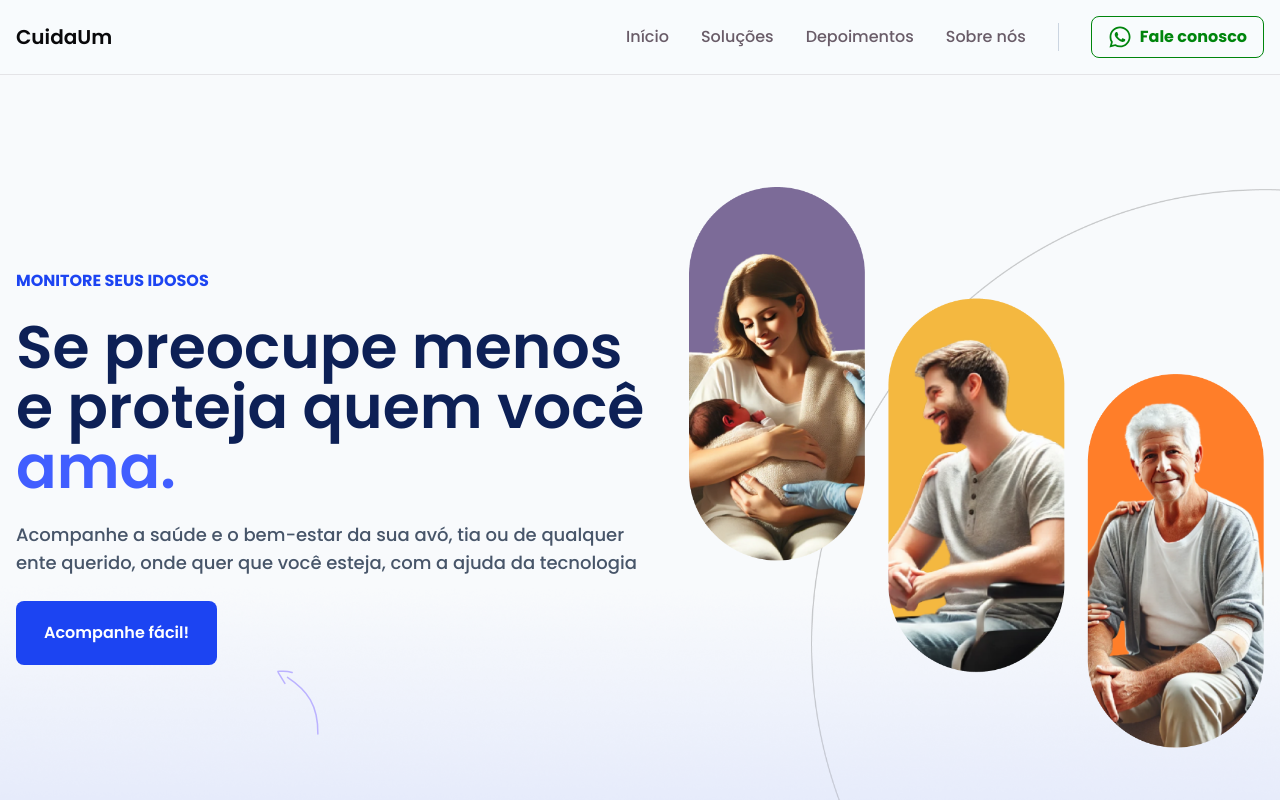
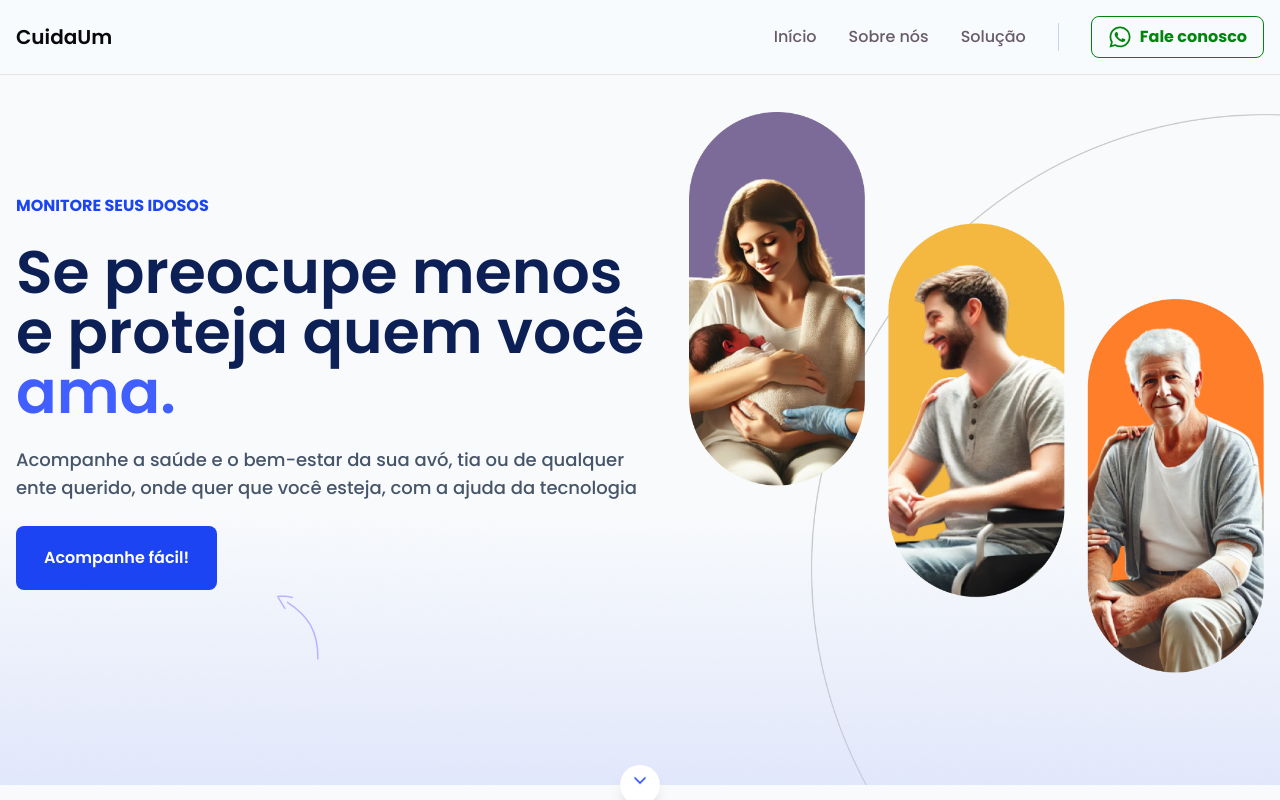
Before and after one commit to httpsyan/cuidaum-website, a Next.js app: page / in a window 1280 px wide. Shown: the top 800 px of the page. Built offline with nearby package versions, Linux system fonts and the light colour scheme.

Commit message:
feat: implement smooth scroll navigation between sections
- Add useScrollToSection hook for managing smooth scroll behavior
- Add section IDs for anchor points
- Implement scroll navigation in header
- Add framer-motion animations to header
- Update components to support section navigation

```diff
--- a/src/components/always-care/always-care.tsx
+++ b/src/components/always-care/always-care.tsx
@@ -5,7 +5,7 @@ import { BiHealth, BiLogoAirbnb } from "react-icons/bi";
 
 export const AlwaysCare = () => {
   return (
-    <section className="bg-[#1C44F2] py-8 sm:py-12 md:py-16">
+    <section className="bg-[#1C44F2] py-8 sm:py-12 md:py-16" id="care">
       <div className="container mx-auto px-4">
         <header className="flex items-center flex-col space-y-8 md:space-y-12">
           <div className="bg-[#D9D9D9] w-16 h-16 sm:w-20 sm:h-20 md:w-[6.25rem] md:h-[6.25rem] rounded-2xl flex items-center justify-center">
--- a/src/components/footer/footer.tsx
+++ b/src/components/footer/footer.tsx
@@ -21,6 +21,7 @@ export const Footer = () => {
     <footer
       className="w-full border-t py-8 md:py-12"
       aria-labelledby="footer-heading"
+      id="footer"
     >
       <div className="container mx-auto px-4">
         <div className="flex flex-col lg:flex-row gap-12 lg:gap-20 lg:justify-between">
--- a/src/components/header/header.tsx
+++ b/src/components/header/header.tsx
@@ -1,52 +1,82 @@
+"use client";
+
+import useScrollToSection from "@/hooks/scroll-to-section";
 import { Separator } from "@/ui/separator";
-import Link from "next/link";
+import { motion } from "framer-motion";
 import { FaWhatsapp } from "react-icons/fa";
 
 export const Header = () => {
+  const scrollToSection = useScrollToSection();
+  const headerVariants = {
+    hidden: { y: -100 },
+    visible: {
+      y: 0,
+      transition: {
+        duration: 0.5,
+        ease: "easeOut",
+      },
+    },
+  };
+
+  const linkHoverVariants = {
+    hover: { scale: 1.05, transition: { duration: 0.2 } },
+  };
+
   return (
-    <header className="border-b bg-[#F8FBFD] backdrop-blur-sm">
+    <motion.header
+      initial="hidden"
+      animate="visible"
+      variants={headerVariants}
+      className="border-b bg-[#F8FBFD] backdrop-blur-sm fixed w-full top-0 z-50"
+    >
       <div className="container mx-auto px-4 py-4">
         <nav className="flex items-center justify-between">
-          <div className="flex items-center gap-2">
+          <motion.div
+            className="flex items-center gap-2"
+            whileHover={{ scale: 1.02 }}
+          >
             <span className="font-semibold text-xl">CuidaUm</span>
-          </div>
+          </motion.div>
 
           <div className="hidden md:flex items-center gap-8">
-            <Link
-              href="#"
+            <motion.button
+              whileHover="hover"
+              variants={linkHoverVariants}
+              onClick={() => scrollToSection("initial")}
               className="font-medium text-[#695C68] hover:text-primary"
             >
               Início
-            </Link>
-            <Link
-              href="#"
-              className="font-medium text-[#695C68] hover:text-primary"
-            >
-              Soluções
-            </Link>
-            <Link
-              href="#"
-              className="font-medium text-[#695C68] hover:text-primary"
-            >
-              Depoimentos
-            </Link>
-            <Link
-              href="#"
+            </motion.button>
+
+            <motion.button
+              whileHover="hover"
+              variants={linkHoverVariants}
+              onClick={() => scrollToSection("about")}
               className="font-medium text-[#695C68] hover:text-primary"
             >
               Sobre nós
-            </Link>
+            </motion.button>
+
+            <motion.button
+              whileHover="hover"
+              variants={linkHoverVariants}
+              onClick={() => scrollToSection("care")}
+              className="font-medium text-[#695C68] hover:text-primary"
+            >
+              Solução
+            </motion.button>
             <Separator className="bg-[#CBD5E1] w-[1px] h-7" />
-            <Link
-              href="#"
+            <motion.a
+              href="https://wa.me/seu_numero"
+              whileHover={{ scale: 1.05 }}
               className="border-[#00850D] border text-[#00850D] font-bold px-4 py-2 rounded-lg flex items-center gap-2"
             >
               <FaWhatsapp size={24} />
               Fale conosco
-            </Link>
+            </motion.a>
           </div>
         </nav>
       </div>
-    </header>
+    </motion.header>
   );
 };
--- a/src/components/hero/hero.tsx
+++ b/src/components/hero/hero.tsx
@@ -1,13 +1,20 @@
+"use client";
+
 import Image from "next/image";
 import examples from "@/assets/home/examples.png";
 import hero from "@/assets/home/hero-background.png";
 import { ChevronDown } from "lucide-react";
+import useScrollToSection from "@/hooks/scroll-to-section";
 
-export const Hero = () => (
+export const Hero = () => {
+  const scrollToSection = useScrollToSection();
+
+  return (
     <>
       <section
         className="relative"
         aria-label="Seção principal de monitoramento de idosos"
+        id="initial"
         style={{
           backgroundImage: `url(${hero.src})`,
           backgroundSize: "cover",
@@ -37,6 +44,7 @@ export const Hero = () => (
                   <button
                     className="bg-[#1C44F2] text-white px-5 md:px-7 py-4 md:py-5 rounded-lg font-semibold flex items-center gap-2 hover:bg-[#1636c7] transition-colors"
                     aria-label="Saiba mais sobre nosso serviço de monitoramento"
+                    onClick={() => scrollToSection("footer")}
                   >
                     Acompanhe fácil!
                   </button>
@@ -89,3 +97,4 @@ export const Hero = () => (
       </section>
     </>
   );
+};
--- a/src/components/why-us/why-us.tsx
+++ b/src/components/why-us/why-us.tsx
@@ -2,7 +2,7 @@ import { FaUsers } from "react-icons/fa";
 
 export const WhyUs = () => {
   return (
-    <section className="container px-4 mx-auto">
+    <section className="container px-4 mx-auto" id="about">
       <div className="flex flex-col items-center justify-center text-center">
         <h2 className="font-bold text-xl text-[#415EFF] mb-4">Por que nós?</h2>
         <p className="font-bold text-2xl sm:text-3xl md:text-4xl text-[#0D2056] text-center text-balance leading-tight mb-20">
--- /dev/null
+++ b/src/hooks/scroll-to-section.ts
@@ -0,0 +1,18 @@
+import { useCallback } from "react";
+
+const useScrollToSection = () => {
+  const scrollToSection = useCallback((sectionId: string) => {
+    const element = document.getElementById(sectionId);
+    if (element) {
+      const yOffset = -80;
+      const y =
+        element.getBoundingClientRect().top + window.pageYOffset + yOffset;
+
+      window.scrollTo({ top: y, behavior: "smooth" });
+    }
+  }, []);
+
+  return scrollToSection;
+};
+
+export default useScrollToSection;
```
Lines whose indentation alone changed are shown as unchanged.
